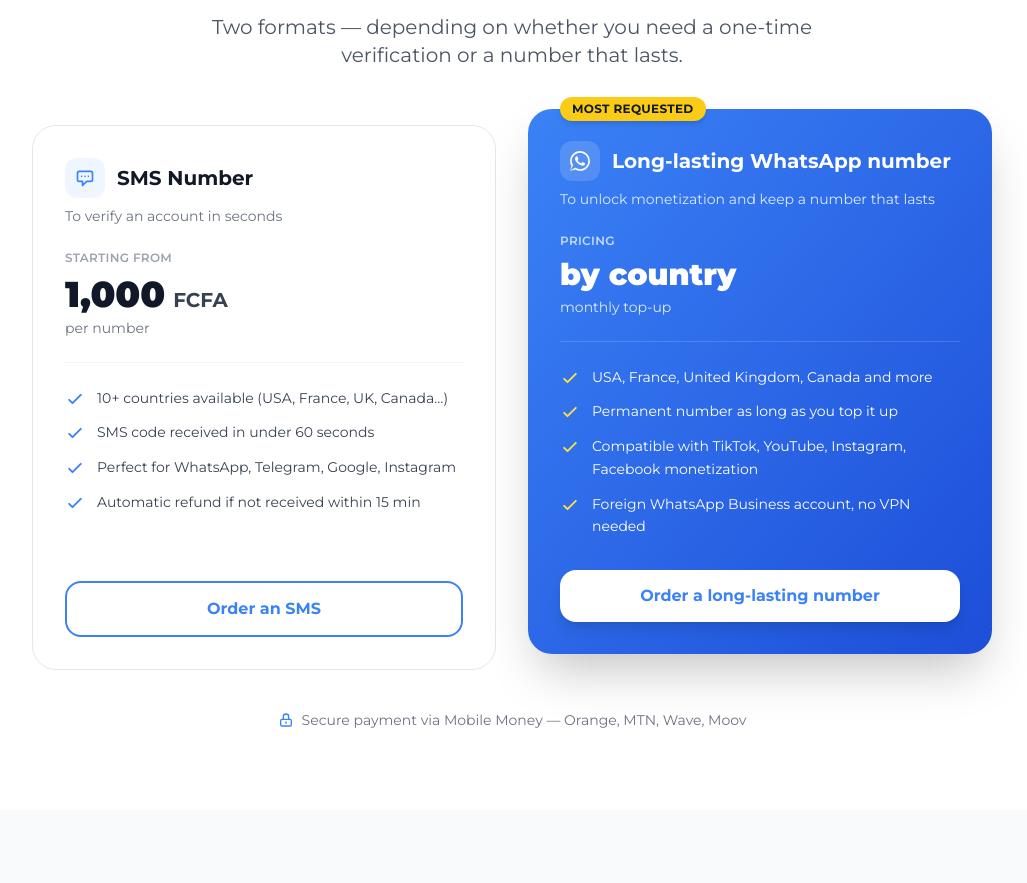
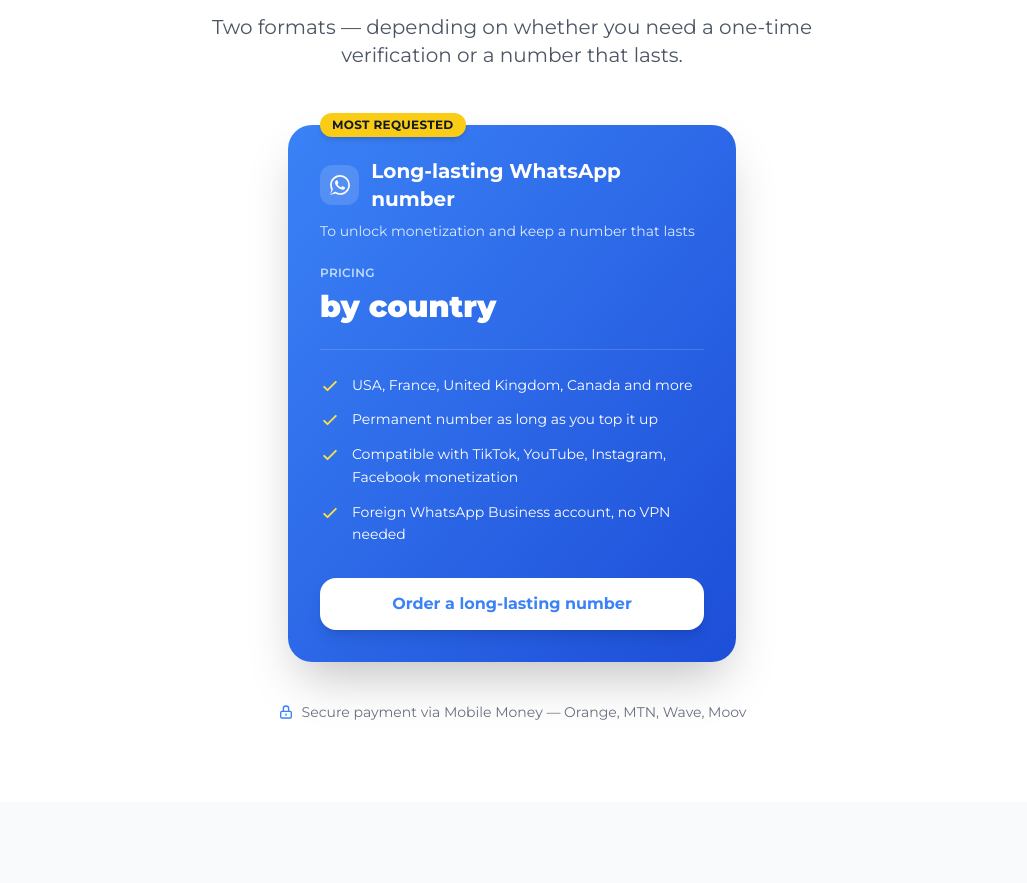
Before and after one commit to jeanawn/first-fornt, a React (Vite) app: page / in a window 1280 px wide. Shown: the part 2876-3759 px from the top of the page, without its empty margins (128-1155 px from the left). Built offline with nearby package versions, Linux system fonts and the light colour scheme.

Commit message:
feat: update landing page layout and improve offer presentation

```diff
--- a/src/pages/LandingPage.tsx
+++ b/src/pages/LandingPage.tsx
@@ -399,55 +399,9 @@
             </p>
           </div>
 
-          <div className="grid grid-cols-1 md:grid-cols-2 gap-6 lg:gap-8">
-            {/* SMS Number — basic offer */}
-            <div className="bg-white rounded-3xl border border-gray-200 p-8 flex flex-col">
-              <div className="flex items-center gap-3 mb-2">
-                <div className="w-10 h-10 rounded-xl bg-primary-50 text-primary flex items-center justify-center">
-                  <svg className="w-5 h-5" fill="none" stroke="currentColor" viewBox="0 0 24 24">
-                    <path strokeLinecap="round" strokeLinejoin="round" strokeWidth={2} d="M8 10h.01M12 10h.01M16 10h.01M9 16H5a2 2 0 01-2-2V6a2 2 0 012-2h14a2 2 0 012 2v8a2 2 0 01-2 2h-5l-5 5v-5z" />
-                  </svg>
-                </div>
-                <h3 className="text-xl font-bold text-gray-900 font-montserrat">
-                  {t.landing.offers.sms.label}
-                </h3>
-              </div>
-              <p className="text-gray-500 font-montserrat text-sm mb-6">
-                {t.landing.offers.sms.tagline}
-              </p>
-
-              <div className="mb-6 pb-6 border-b border-gray-100">
-                <p className="text-xs uppercase tracking-wide text-gray-400 font-montserrat font-semibold mb-2">
-                  {t.landing.offers.sms.priceFrom}
-                </p>
-                <div className="flex items-baseline gap-2">
-                  <span className="text-4xl font-black text-gray-900 font-montserrat">{t.landing.offers.sms.priceValue}</span>
-                  <span className="text-xl font-bold text-gray-700 font-montserrat">{t.landing.offers.sms.priceCurrency}</span>
-                </div>
-                <p className="text-sm text-gray-500 font-montserrat mt-1">{t.landing.offers.sms.priceNote}</p>
-              </div>
-
-              <ul className="space-y-3 mb-8 flex-1">
-                {[t.landing.offers.sms.feature1, t.landing.offers.sms.feature2, t.landing.offers.sms.feature3, t.landing.offers.sms.feature4].map((f, i) => (
-                  <li key={i} className="flex items-start gap-3">
-                    <svg className="w-5 h-5 text-primary flex-shrink-0 mt-0.5" fill="none" stroke="currentColor" viewBox="0 0 24 24">
-                      <path strokeLinecap="round" strokeLinejoin="round" strokeWidth={2.25} d="M5 13l4 4L19 7" />
-                    </svg>
-                    <span className="text-gray-700 font-montserrat text-sm leading-relaxed">{f}</span>
-                  </li>
-                ))}
-              </ul>
-
-              <button
-                onClick={onGoToRegister}
-                className="w-full bg-white text-primary border-2 border-primary hover:bg-primary hover:text-white py-3.5 rounded-2xl font-montserrat font-bold transition-all duration-200"
-              >
-                {t.landing.offers.sms.cta}
-              </button>
-            </div>
-
+          <div className="max-w-md mx-auto">
             {/* WhatsApp durable — featured offer */}
-            <div className="relative bg-gradient-to-br from-primary to-primary-700 rounded-3xl p-8 flex flex-col text-white shadow-2xl md:-mt-4 md:mb-4">
+            <div className="relative bg-gradient-to-br from-primary to-primary-700 rounded-3xl p-8 flex flex-col text-white shadow-2xl">
               <div className="absolute -top-3 left-8 bg-yellow-400 text-gray-900 px-3 py-1 rounded-full text-xs font-montserrat font-bold uppercase tracking-wide shadow-md">
                 {t.landing.offers.whatsapp.badge}
               </div>
@@ -476,7 +430,6 @@
                     <span className="text-xl font-bold font-montserrat">{t.landing.offers.whatsapp.priceCurrency}</span>
                   )}
                 </div>
-                <p className="text-sm text-primary-100 font-montserrat mt-1">{t.landing.offers.whatsapp.priceNote}</p>
               </div>
 
               <ul className="space-y-3 mb-8 flex-1">
```
